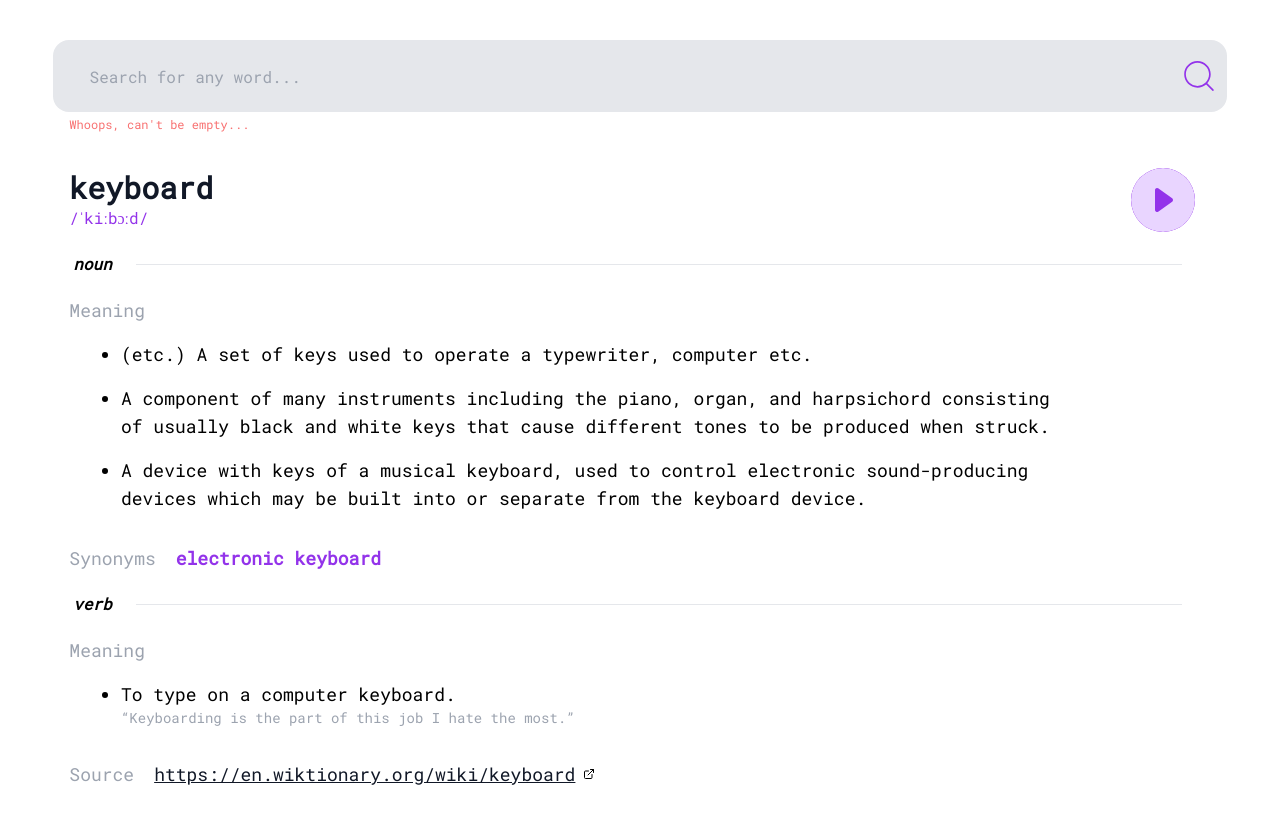
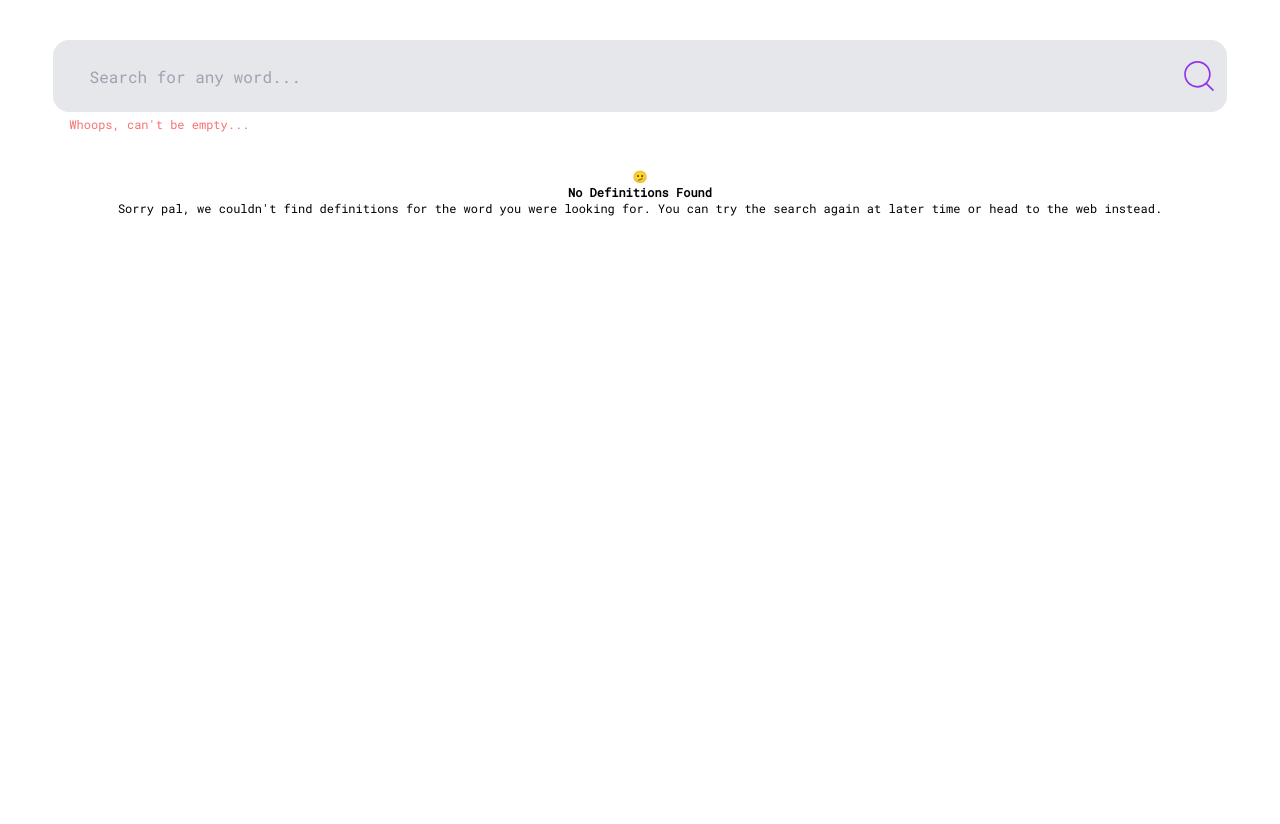
Before and after one commit to Akasi-M-P/web-dictionary-app, a React (Vite) app: page / in a window 1280 px wide. Shown: the part 340-1164 px from the top of the page. Built offline with nearby package versions, Linux system fonts and the light colour scheme.

Commit message:
integrating api

```diff
--- a/package.json
+++ b/package.json
@@ -12,6 +12,7 @@
   "dependencies": {
     "@headlessui/react": "^1.7.17",
     "@heroicons/react": "^2.0.18",
+    "axios": "^1.5.1",
     "react": "^18.2.0",
     "react-dom": "^18.2.0",
     "react-icons": "^4.11.0"
--- a/src/SearchBar/SearchBar.jsx
+++ b/src/SearchBar/SearchBar.jsx
@@ -4,21 +4,25 @@ import { useContext, useState } from "react";
 import { CiSearch } from "react-icons/ci";
 import { ThemeContext } from "../Theme/ThemeContext";
 import { FontContext } from "../FontContext/FontContext";
+import { WordContext } from "../WordContext/WordContext";
 
 const SearchBar = () => {
   const { darkMode } = useContext(ThemeContext);
   const { selectedFont } = useContext(FontContext);
   const [emptyInput, setEmptyInput] = useState(true);
-  const handleSubmit = () => {};
+  const { word, setWord, handleSearchWord } = useContext(WordContext);
 
-  const handleChange = () => {};
+  const handleChange = (e) => {
+    setWord(e.target.value);
+  };
+
   return (
     <main
       style={{ fontFamily: selectedFont }}
       className="w-full px-4 md:px-2 lg:px-0 2xl:px-4"
     >
       <form
-        onSubmit={handleSubmit}
+        onSubmit={handleSearchWord}
         className={`flex items-center w-11/12 mx-auto rounded-2xl px-4 py-4 ${
           darkMode ? "bg-gray-800 border-none" : "bg-gray-200"
         }   md:px-2`}
@@ -26,7 +30,7 @@ const SearchBar = () => {
         <input
           type="text"
           name=""
-          value=""
+          value={word}
           placeholder="Search for any word..."
           onChange={handleChange}
           className={`w-11/12 h-8 mx-auto focus:outline-none  ${
--- a/src/WordBody/WordBody.jsx
+++ b/src/WordBody/WordBody.jsx
@@ -4,16 +4,18 @@ import { BsFillPlayCircleFill } from "react-icons/bs";
 import { FiExternalLink } from "react-icons/fi";
 import { ThemeContext } from "../Theme/ThemeContext";
 import { FontContext } from "../FontContext/FontContext";
+import { WordContext } from "../WordContext/WordContext";
 const WordBody = () => {
   const { darkMode } = useContext(ThemeContext);
   const { selectedFont } = useContext(FontContext);
   const [noWordFound, setNoWordFound] = useState(false);
+  const { wordDefinition } = useContext(WordContext);
   return (
     <main
       style={{ fontFamily: selectedFont }}
       className="w-11/12 mx-auto px-4 py-8"
     >
-      {noWordFound ? (
+      {!wordDefinition ? (
         <section className="text-center text-xs h-screen">
           🫤
           <p
@@ -38,9 +40,11 @@ const WordBody = () => {
                   darkMode ? "text-white" : "text-gray-900"
                 }`}
               >
-                keyboard
+                {wordDefinition.word}
               </p>
-              <p className="text-purple-600 2xl:text-lg">/ˈkiːbɔːd/</p>
+              <p className="text-purple-600 2xl:text-lg">
+                {wordDefinition.phonetics[0].text}
+              </p>
             </div>
             <div className="w-24">
               <BsFillPlayCircleFill
@@ -59,7 +63,7 @@ const WordBody = () => {
                   darkMode ? "text-white" : ""
                 }`}
               >
-                noun
+                {wordDefinition.meanings[0].partOfSpeech}
               </p>
             </div>
             <div className="w-11/12">
--- a/src/WordContext/WordContext.jsx
+++ b/src/WordContext/WordContext.jsx
@@ -0,0 +1,94 @@
+// /* eslint-disable react/prop-types */
+// /* eslint-disable no-unused-vars */
+// import { createContext, useState } from "react";
+
+// export const WordContext = createContext();
+
+// export const WordProvider = ({ children }) => {
+//   const [wordDefinition, setWordDefinition] = useState(null);
+//   const [searchWord, setSearchWord] = useState(false);
+//   const [word, setWord] = useState("");
+
+//   const wordResult = (data) => {
+//     setWordDefinition(data);
+//     setSearchWord(true);
+//   };
+
+//   const handleSearchWord = async () => {
+//     try {
+//       const response = await fetch(
+//         `https://api.dictionaryapi.dev/api/v2/entries/en/${word}`
+//       );
+//       if (response.ok) {
+//         const definedWord = await response.json();
+//         wordResult(definedWord);
+//         console.log(definedWord);
+//       } else {
+//         console.error("Failed to get word definition");
+//       }
+//     } catch (error) {
+//       console.error("Failed to get word definition", error);
+//     } finally {
+//       setWord("");
+//     }
+//   };
+
+//   return (
+//     <WordContext.Provider
+//       value={{
+//         definedWord,
+//         setWord,
+//         setWordDefinition,
+//         wordResult,
+//         wordDefinition,
+//         setSearchWord,
+//         handleSearchWord,
+//       }}
+//     >
+//       {children}
+//     </WordContext.Provider>
+//   );
+// };
+
+/* eslint-disable react/prop-types */
+/* eslint-disable no-unused-vars */
+import { createContext, useState } from "react";
+import axios from "axios";
+export const WordContext = createContext();
+
+export const WordProvider = ({ children }) => {
+  const [wordDefinition, setWordDefinition] = useState(null);
+  const [searchWord, setSearchWord] = useState(false);
+  const [word, setWord] = useState("");
+
+  // const wordResult = (data) => {
+  //   setWordDefinition(data);
+  //   setSearchWord(true);
+  // };
+
+  const handleSearchWord = async () => {
+    try {
+      const response = await axios.get(
+        `https://api.dictionaryapi.dev/api/v2/entries/en/${word}`
+      );
+      console.log(response, "res");
+      setWordDefinition(response.data[0]);
+    } catch (error) {
+      console.error("Failed to get word definition", error);
+    }
+  };
+
+  return (
+    <WordContext.Provider
+      value={{
+        word,
+        setWord,
+        wordDefinition,
+        setSearchWord,
+        handleSearchWord,
+      }}
+    >
+      {children}
+    </WordContext.Provider>
+  );
+};
--- a/src/main.jsx
+++ b/src/main.jsx
@@ -4,12 +4,15 @@ import App from './App.jsx'
 import './index.css'
 import { ThemeProvider } from "./Theme/ThemeContext.jsx";
 import { FontProvider } from "./FontContext/FontContext.jsx";
+import { WordProvider } from "./WordContext/WordContext.jsx";
 
 ReactDOM.createRoot(document.getElementById("root")).render(
   <React.StrictMode>
     <ThemeProvider>
       <FontProvider>
-        <App />
+        <WordProvider>
+          <App />
+        </WordProvider>
       </FontProvider>
     </ThemeProvider>
   </React.StrictMode>
```
Also changed, not shown: 1 other file (tests, documents, lock files or other folders).
